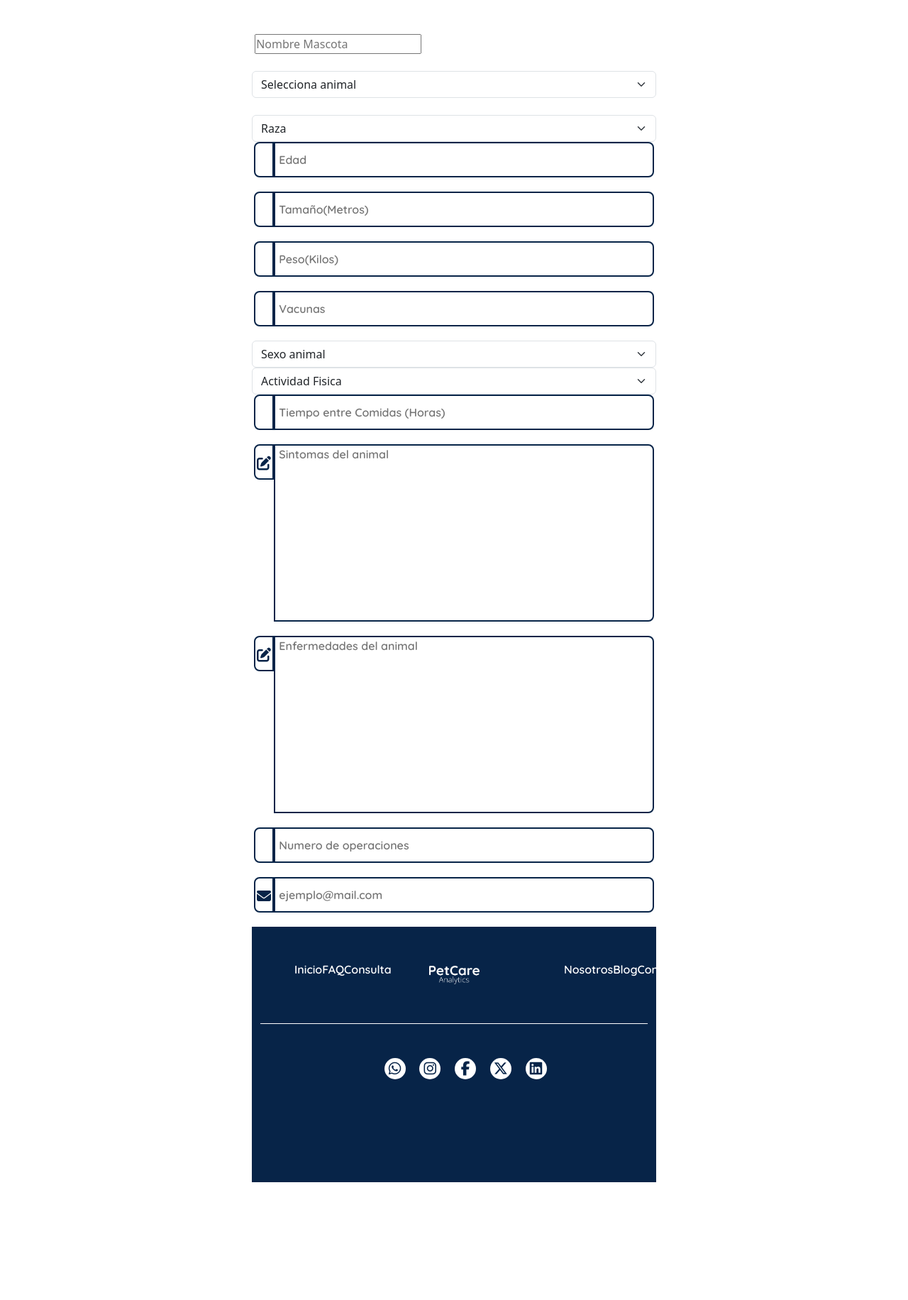
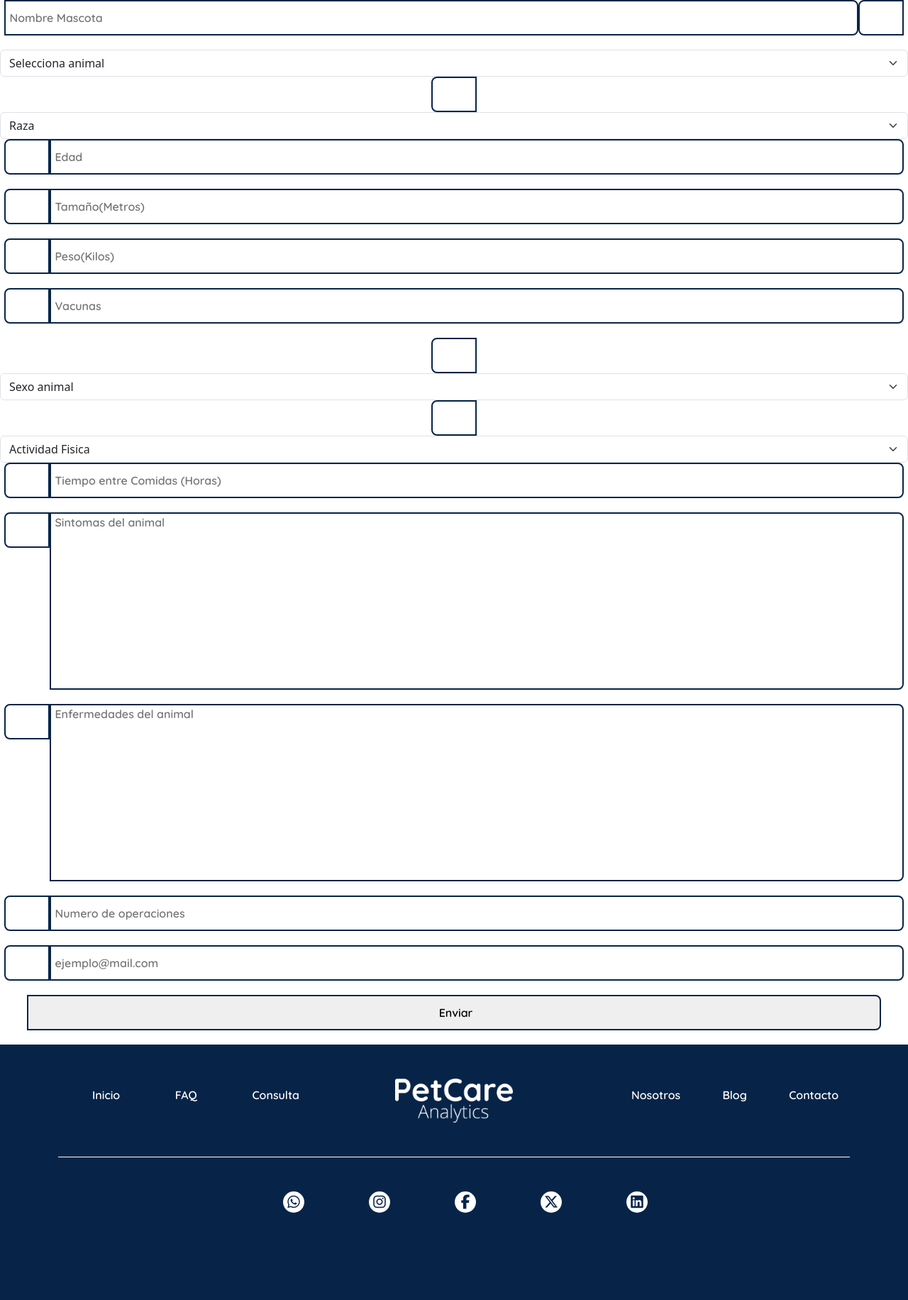
Before and after one commit to JorgPalma/DjangoPCA, a Django app: page /consulta/ in a window 1280 px wide. Shown: the part 78-1910 px from the top of the page at 71% size. Before the commit the page ends 1744 px from the top, so only its background shows below. Run offline with Django 4.2, Linux system fonts and the light colour scheme; some libraries are stand-ins or nearby versions.

Commit message:
AREGLAR EL CONSULTA CSS

```diff
--- a/core/templates/core/consulta.html
+++ b/core/templates/core/consulta.html
@@ -6,69 +6,66 @@
 
 {% load static %}
 
-
-
-
-        <div class="container pt-5 pb-5">
-          <div class="row d-flex justify-content-center">
-            <div class="col-6 op-col-contacto">
-              <label for="nombre"></label>
-                <input type="text" id= "nombre" name="nombre" placeholder= "Nombre Mascota" required>
+<form action="#" method="post" id="formulario-contacto" class="op-contact-form d-flex flex-wrap justify-content-center">
+  <input type="text" id="nombre" name="nombre" placeholder="Nombre Mascota" required>
   <br>
-                <label for="nombre"></label>
-                <select class="form-select" aria-label="Default select example">
+  <label for="animal"></label>
+  <select class="form-select" id="animal" name="animal" aria-label="Default select example" required>
       <option selected>Selecciona animal</option>
       <option value="1">Perro</option>
       <option value="2">Gato</option>
   </select>
   <br>
-                <form action="#" method="post" id="formulario-contacto" class="op-contact-form d-flex flex-wrap justify-content-center">
-
-                <select class="form-select" aria-label="Default select example">
+  <label for="raza"></label>
+  <select class="form-select" id="raza" name="raza" aria-label="Default select example" required>
       <option selected>Raza</option>
       <!-- Opciones de raza -->
   </select>
   <br>
-                <label for="number"></label>
-                <input type="number" id="Edad" name="Edad" placeholder="Edad" required>
+  <label for="edad"></label>
+  <input type="number" id="edad" name="edad" placeholder="Edad" required>
   <br>
-                <label for="number"></label>
-                <input type="number" id="tamaño" name="Tamaño" placeholder="Tamaño(Metros)" required>
+  <label for="tamaño"></label>
+  <input type="number" id="tamaño" name="tamaño" placeholder="Tamaño(Metros)" required>
   <br>
-                <label for="number"></label>
+  <label for="peso"></label>
   <input type="number" id="peso" name="peso" placeholder="Peso(Kilos)" required>
   <br>
-                <label for="number"></label>
+  <label for="vacunas"></label>
   <input type="number" id="vacunas" name="vacunas" placeholder="Vacunas" required>
   <br>
-                <select class="form-select" aria-label="Default select example">
+  <label for="sexo"></label>
+  <select class="form-select" id="sexo" name="sexo" aria-label="Default select example" required>
       <option selected>Sexo animal</option>
       <option value="1">Macho</option>
       <option value="2">Hembra</option>
   </select>
   <br>
-                <select class="form-select" aria-label="Default select example">
+  <label for="actividad"></label>
+  <select class="form-select" id="actividad" name="actividad" aria-label="Default select example" required>
       <option selected>Actividad Fisica</option>
       <option value="1">Si</option>
       <option value="2">No</option>
   </select>
   <br>
-                <label for="number"></label>
+  <label for="comida"></label>
   <input type="number" id="comida" name="comida" placeholder="Tiempo entre Comidas (Horas)" required>
   <br>
-                <label for="sintomas"><i class="fa-solid fa-pen-to-square"></i></label>
+  <label for="sintomas"></label>
   <textarea id="sintomas" name="sintomas" rows="2" placeholder="Sintomas del animal" required></textarea>
   <br>
-                <label for="enfermedades"><i class="fa-solid fa-pen-to-square"></i></label>
+  <label for="enfermedades"></label>
   <textarea id="enfermedades" name="enfermedades" rows="2" placeholder="Enfermedades del animal" required></textarea>
   <br>
-                <label for="number"></label>
+  <label for="operaciones"></label>
   <input type="number" id="operaciones" name="operaciones" placeholder="Numero de operaciones" required>
   <br>
-                <label for="correo"><i class="fa-solid fa-envelope"></i></label>
+  <label for="correo"></label>
   <input type="email" id="correo" name="correo" placeholder="ejemplo@mail.com" required>
   <br>
+  <input type="submit" value="Enviar">
+</form>
+
                 <script src="sweetalert2.all.min.js"></script>
 
-
 {% endblock %}
```
Also changed, not shown: core/static/core/css/form.css (added, +54 -0 lines). Lines whose indentation alone changed are shown as unchanged.
